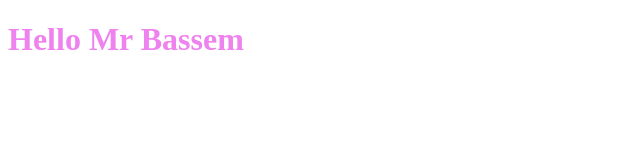
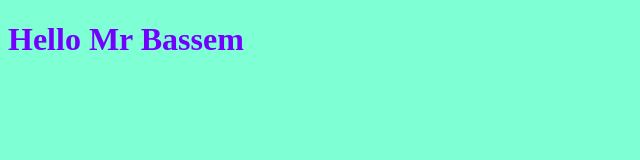
Before and after one commit to Hana4262-bit/My-Project, a plain HTML site: page index.html in a window 1280 px wide. Shown: the whole page, without its empty margins (0-640 px from the left). Drawn offline with Linux system fonts and the light colour scheme.

Commit message:
changing background color css file

```diff
--- a/style.css
+++ b/style.css
@@ -1,3 +1,6 @@
 h1{
-    color:violet;
+    color: rgb(115, 0, 255);
 }
+body{
+    background-color: aquamarine;
+}
```
